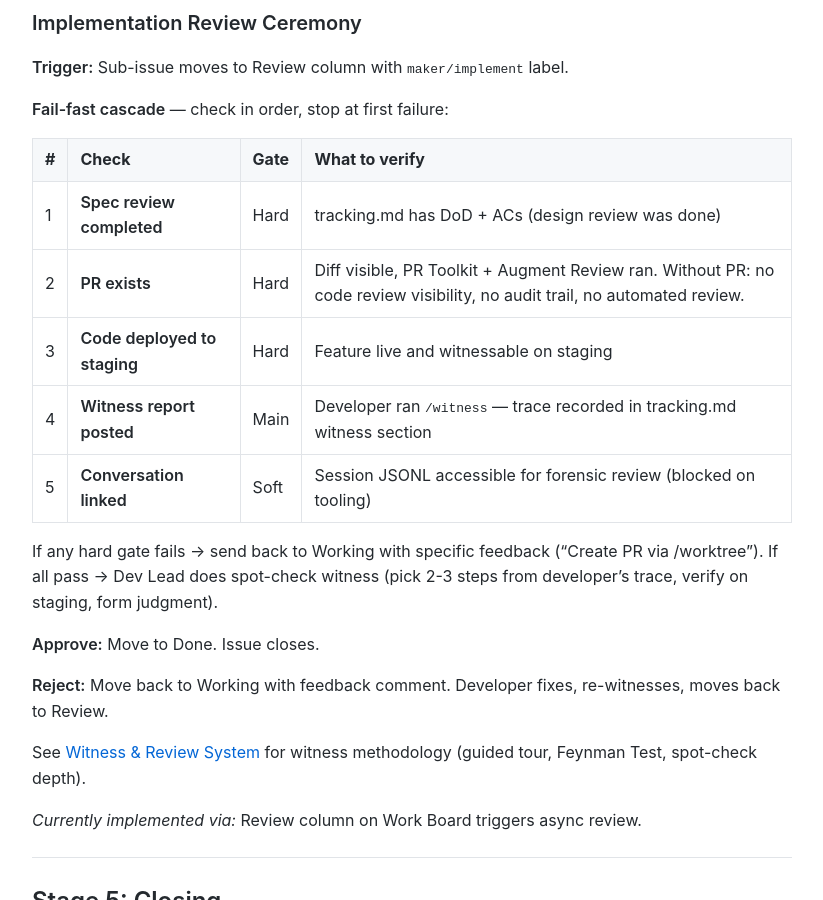
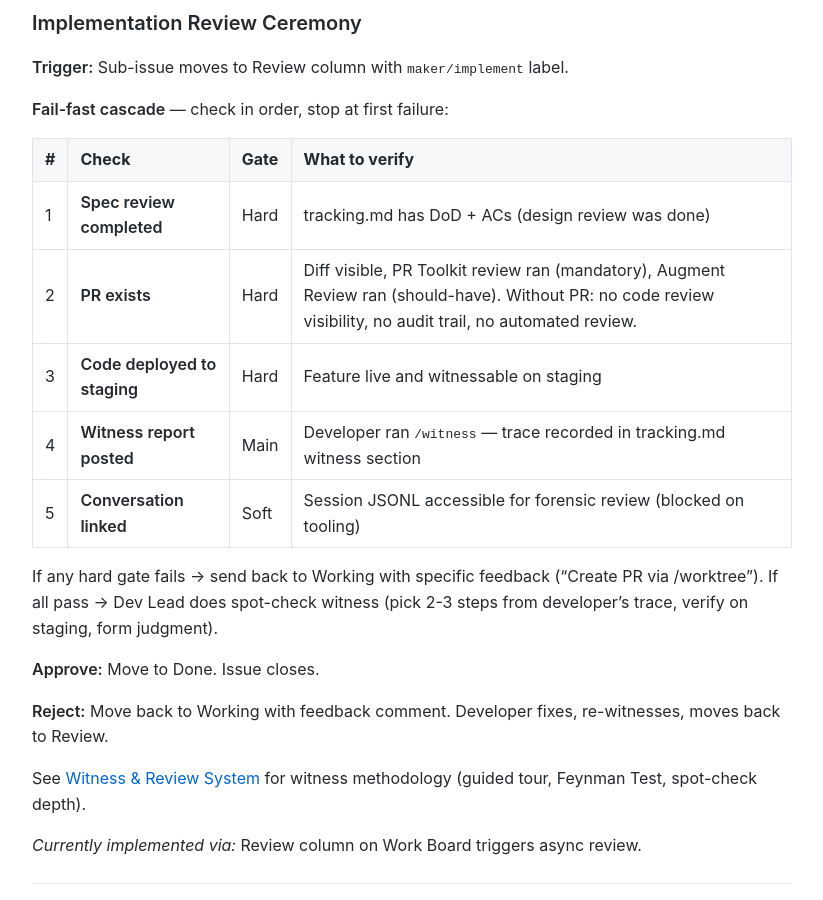
Before and after one commit to MariusWilsch/public-wilsch-ai-pages, a Jekyll site: the page built from global/issue-lifecycle-router.md, in a window 1280 px wide and 900 px high, scrolled down 16877 px. Shown: the whole window, without its empty margins (228-1051 px from the left). Built offline with Jekyll 4.4.1, drawn with Linux system fonts in a browser that asks for light colours; our own code applies the rules of GitHub Pages for plain Markdown files.

Commit message:
Sync from hippocampus 2026-02-28

```diff
--- a/global/issue-lifecycle-router.md
+++ b/global/issue-lifecycle-router.md
@@ -536,7 +536,7 @@ The sub-issue never stays in Review — it is immediately routed.
 | # | Check | Gate | What to verify |
 |---|-------|------|----------------|
 | 1 | **Spec review completed** | Hard | tracking.md has DoD + ACs (design review was done) |
-| 2 | **PR exists** | Hard | Diff visible, PR Toolkit + Augment Review ran. Without PR: no code review visibility, no audit trail, no automated review. |
+| 2 | **PR exists** | Hard | Diff visible, PR Toolkit review ran (mandatory), Augment Review ran (should-have). Without PR: no code review visibility, no audit trail, no automated review. |
 | 3 | **Code deployed to staging** | Hard | Feature live and witnessable on staging |
 | 4 | **Witness report posted** | Main | Developer ran `/witness` — trace recorded in tracking.md witness section |
 | 5 | **Conversation linked** | Soft | Session JSONL accessible for forensic review (blocked on tooling) |
```
